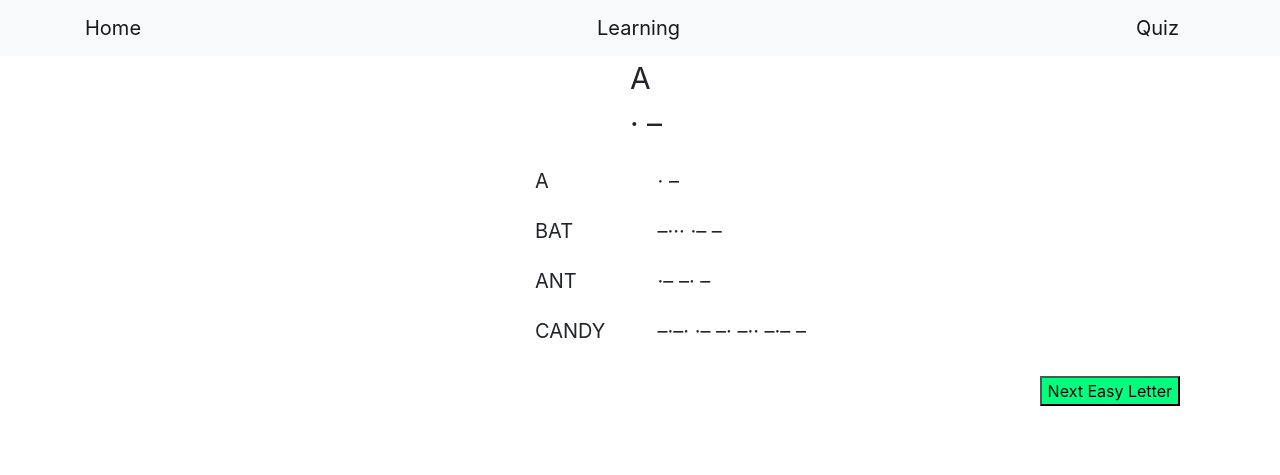
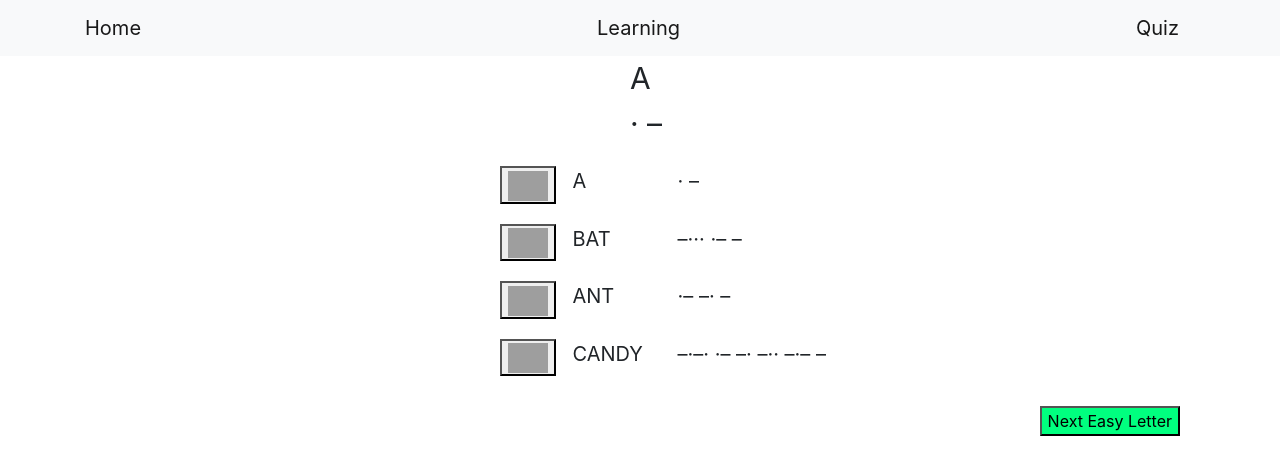
Before and after one commit to ArtesianSquid/InteractiveMorseWebApp, a Flask app: page /learn/1 in a window 1280 px wide. Shown: the top 475 px of the page. Run offline with Flask 2, Linux system fonts and the light colour scheme; some libraries are stand-ins or nearby versions; grey boxes are pictures that could not be loaded.

Commit message:
Added audio buttons for words

```diff
--- a/static/learn.js
+++ b/static/learn.js
@@ -8,3 +8,8 @@ $(document).ready(function() {
         }
     })
 })
+function play()
+{
+    let audio = new Audio('./static/audio'+data["audio"]);
+    audio.play();
+}
--- a/static/main.css
+++ b/static/main.css
@@ -23,12 +23,18 @@ a, a:hover, a:focus, a:active {
 .bold {
 	font-weight: bold;
 }
-.wordPad {
-	padding-left: 450px;
+.audio {
+	margin-left: 400px;
 	font-size: 20px;
 	padding-top: 20px;
 }
-.symbPad {
+.wordPad {
+	margin-left: -20px;
+	font-size: 20px;
+	padding-top: 20px;
+}
+.symb {
+	margin-left: -450px;
 	font-size: 20px;
 	padding-top: 20px;
 }
--- a/templates/learn.html
+++ b/templates/learn.html
@@ -22,38 +22,58 @@
         </div>
     </div>
     <div class="row">
+        <div class="col-md-1 audio">
+            <button id="play" onclick="play()">
+                <img src="https://www.pinclipart.com/picdir/middle/68-680890_audio-play-blue-button-clipart.png" width="40" height="30">
+            </button>
+        </div>
         <div class="col-md-5 wordPad">
             {{data.letter}}
         </div>
         <div class="col-md-1"></div>
-        <div class="col-md-5 symbPad">
+        <div class="col-md-5 symb">
             {{data.morse}}
         </div>
     </div>
     <div class="row">
+        <div class="col-md-1 audio">
+            <button id="play" onclick="play()">
+                <img src="https://www.pinclipart.com/picdir/middle/68-680890_audio-play-blue-button-clipart.png" width="40" height="30">
+            </button>
+        </div>
         <div class="col-md-5 wordPad">
             {{data.word1}}
         </div>
         <div class="col-md-1"></div>
-        <div class="col-md-5 symbPad">
+        <div class="col-md-5 symb">
             {{data.morse1}}
         </div>
     </div>
     <div class="row">
+        <div class="col-md-1 audio">
+            <button id="play" onclick="play()">
+                <img src="https://www.pinclipart.com/picdir/middle/68-680890_audio-play-blue-button-clipart.png" width="40" height="30">
+            </button>
+        </div>
         <div class="col-md-5 wordPad">
             {{data.word2}}
         </div>
         <div class="col-md-1"></div>
-        <div class="col-md-5 symbPad">
+        <div class="col-md-5 symb">
             {{data.morse2}}
         </div>
     </div>
     <div class="row">
+        <div class="col-md-1 audio">
+            <button id="play" onclick="play()">
+                <img src="https://www.pinclipart.com/picdir/middle/68-680890_audio-play-blue-button-clipart.png" width="40" height="30">
+            </button>
+        </div>
         <div class="col-md-5 wordPad">
             {{data.word3}}
         </div>
         <div class="col-md-1"></div>
-        <div class="col-md-5 symbPad">
+        <div class="col-md-5 symb">
             {{data.morse3}}
         </div>
     </div>
```
